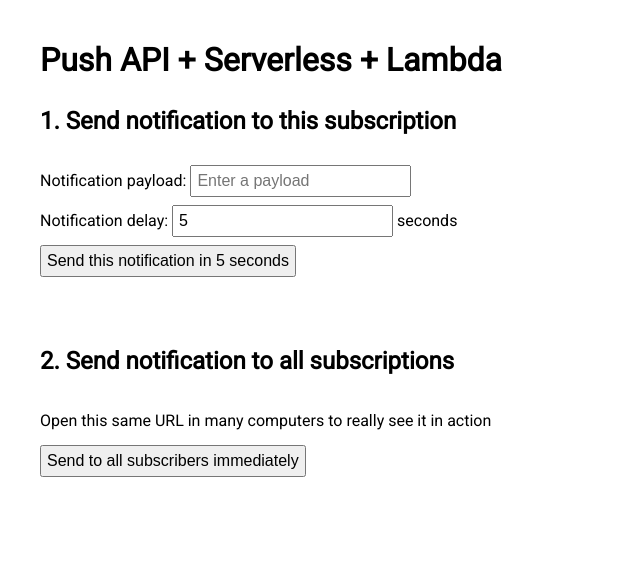
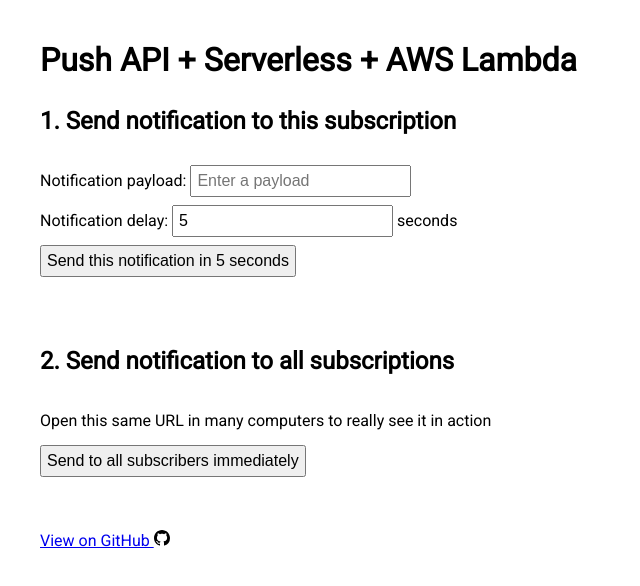
Before and after one commit to gunharth/serverless-lambda-web-push, a website: page static/index.html in a window 1280 px wide. Shown: the whole page, without its empty margins (0-640 px from the left). Drawn offline with Linux system fonts and the light colour scheme.

Commit message:
github and demo links

```diff
--- a/static/index.html
+++ b/static/index.html
@@ -16,7 +16,7 @@
     <noscript>
         You need to enable JavaScript to run this app.
     </noscript>
-    <h1>Push API + Serverless + Lambda</h1>
+    <h1>Push API + Serverless + AWS Lambda</h1>
     <div>
         <h2>1. Send notification to this subscription</h2>
         Notification payload: <input type="text" id="payload" placeholder="Enter a payload"> <br>
@@ -30,6 +30,12 @@
         <button id="sendToAll">Send to all subscribers immediately</button>
     </div>
     <br>
-
+<a class="nav-link" href="https://github.com/gunharth/serverless-lambda-web-push"><span class="d-none d-sm-inline">View on GitHub
+    </span><svg version="1.1" width="16" height="16" viewBox="0 0 16 16" class="octicon octicon-mark-github"
+        aria-hidden="true">
+        <path fill-rule="evenodd"
+            d="M8 0C3.58 0 0 3.58 0 8c0 3.54 2.29 6.53 5.47 7.59.4.07.55-.17.55-.38 0-.19-.01-.82-.01-1.49-2.01.37-2.53-.49-2.69-.94-.09-.23-.48-.94-.82-1.13-.28-.15-.68-.52-.01-.53.63-.01 1.08.58 1.23.82.72 1.21 1.87.87 2.33.66.07-.52.28-.87.51-1.07-1.78-.2-3.64-.89-3.64-3.95 0-.87.31-1.59.82-2.15-.08-.2-.36-1.02.08-2.12 0 0 .67-.21 2.2.82.64-.18 1.32-.27 2-.27.68 0 1.36.09 2 .27 1.53-1.04 2.2-.82 2.2-.82.44 1.1.16 1.92.08 2.12.51.56.82 1.27.82 2.15 0 3.07-1.87 3.75-3.65 3.95.29.25.54.73.54 1.48 0 1.07-.01 1.93-.01 2.2 0 .21.15.46.55.38A8.013 8.013 0 0 0 16 8c0-4.42-3.58-8-8-8z">
+        </path>
+    </svg></a>
 </body>
 </html>
```
Also changed, not shown: README.md.
